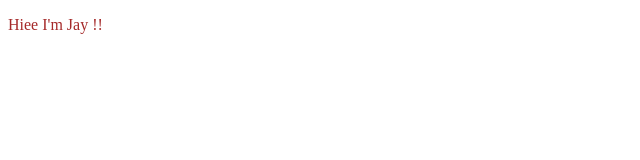
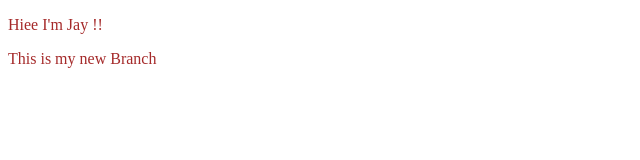
Before and after one commit to jayy-parmar/LocalRepo, a plain HTML site: page index.html in a window 1280 px wide. Shown: the whole page, without its empty margins (0-640 px from the left). Drawn offline with Linux system fonts and the light colour scheme.

Commit message:
add new feature

```diff
--- a/index.html
+++ b/index.html
@@ -8,5 +8,6 @@
 </head>
 <body>
     <p>Hiee I'm Jay !!</p>
+    <p>This is my new Branch</p>
 </body>
 </html>
```
